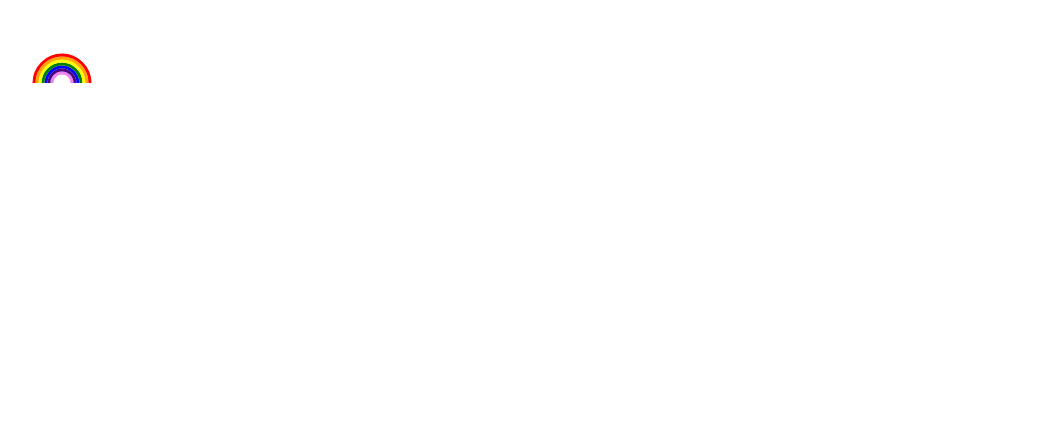
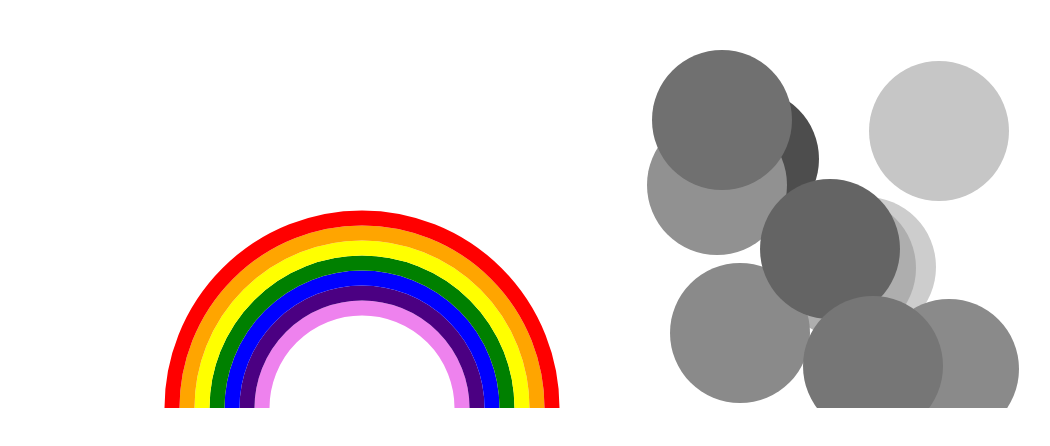
Before and after one commit to ksama22/M06-Modules, a plain HTML site: page index.html in a window 1280 px wide. Shown: the whole page, without its empty margins (46-1096 px from the left). Drawn offline with Linux system fonts and the light colour scheme.

Commit message:
edited arc-iris & created cercles random

```diff
--- a/circle.mjs
+++ b/arciris.mjs
@@ -1,12 +1,12 @@
 const name = 'circle';
 //Voy a crear un circulo con lo basico
-function instanciar(iris, color) {
+function instanciar(iris, color, grosor) {
     return {
-        posx: 100,
-        posY: 75,
+        posx: 400,
+        posY: 400,
         //Esto lo consegui con luis, es para hacer el medio arco iris teniendo esa forma
         grau: 1 * Math.PI,
-        grosor: 3,
+        grosor: grosor,
         //Iris es como la grandaria del siguiente, por eso varia
         iris: iris,
         // Y el color tambien varia
@@ -21,7 +21,7 @@ function draw(objCercle, canvaCircle) {
     //todos los valores del ctx seran definidos en el OBJ Cercle
     ctx.lineWidth = objCercle.grosor; // el tamaña de linea
     ctx.strokeStyle = objCercle.color; // el color de la linea
-    ctx.arc(objCercle.posx, objCercle.posY, objCercle.iris, objCercle.grau, 0); // la posicion del arco
+    ctx.arc(objCercle.posx, objCercle.posY, objCercle.iris, objCercle.grau, false); // la posicion del arco
     ctx.stroke();
     //Devuelve ese ctx para luego aplicarlo en el main
     return ctx;
--- /dev/null
+++ b/cercle.mjs
@@ -0,0 +1,34 @@
+const canvas = document.getElementById('myCanvas2');
+
+//Funcio que genera un numero random
+function randInt(min, max) {
+    min = Math.ceil(min);
+    max = Math.floor(max);
+    return Math.floor(Math.random() * (max - min + 1) + min); // The maximum is inclusive and the minimum is inclusive
+}
+
+//Contructor per un cercle
+function instanciarCercle(centerX, centerY, radius) {
+    return {
+        centerX: centerX,
+        centerY: centerY,
+        radius: radius,
+    };
+}
+//Instacia un cercle en el canvas del html amb les propietats del obj
+function drawCercle(objCercle, canvaCircle) {
+    var ctx = canvaCircle.getContext("2d");
+    const centerX = objCercle.centerX;
+    const centerY = objCercle.centerY;
+    const radius = 70;
+
+    ctx.beginPath();
+    ctx.arc(centerX, centerY, radius, 0, 2 * Math.PI, false);
+    //Genera una gama de grisos
+    let randColor = randInt(50, 240);
+    ctx.fillStyle = `rgb(${randColor},${randColor},${randColor})`;
+    ctx.fill();
+    return ctx;
+}
+
+export { instanciarCercle, drawCercle ,randInt};
--- a/index.html
+++ b/index.html
@@ -10,10 +10,9 @@
 </head>
 
 <body>
-    <canvas id="myCanvas1" width="800" height="800"></canvas>
-    <canvas id="myCanvas2" width="800" height="800"></canvas>
+    <canvas id="myCanvas1" width="600" height="400"></canvas>
 
+    <canvas id="myCanvas2" width="600" height="400"></canvas>
 </body>
 
-
 </html>
--- a/main.mjs
+++ b/main.mjs
@@ -1,5 +1,7 @@
 // consigue las funciones exportadas
-import { instanciar, draw, reportArea, reportPerimeter } from './circle.mjs';
+import { instanciar, draw, reportArea, reportPerimeter } from './arciris.mjs';
+import { instanciarCercle, drawCercle, randInt } from './cercle.mjs';
+
 // consigues el canvas del html
 var canva1 = document.getElementById("myCanvas1");
 
@@ -12,13 +14,22 @@ reportArea(circle1.grosor);
 //Deberia pasar un parametro del objecto  y calcular llamando la funcion
 reportPerimeter(circle1.grosor);
 
-
-//lo hago cada "3" porque el grosor es "3", Si el grosor es 2, lo haria cada 2
-let iris = 10;
+//Posicio del primer color del arc irisen width
+let irisPosition = 100;
+//grosor de la linea del arc iris
+let lineWidth = 15;
+//Per cada color genera un cercle
 for (let i = 0; i < colors.length; i++) {
-    //No se sobrescriben porque cada circulo esta en un "iris" "center" o "grandaria" diferente como quieras llamarlo
-    let circle = instanciar(iris, colors[i]);
+    //Crea un cercle en la primera posicio, el primer color i el grosor delinea
+    let circle = instanciar(irisPosition, colors[i], lineWidth);
     //Por cada circulo nuevo creado le digo que lo aplica EN EL MISMO CANVA
     draw(circle, canva1);
-    iris = iris + 3;
+    irisPosition = irisPosition + circle.grosor;
 }
+
+//Genera cercles en posicions al atzar
+var canva2 = document.getElementById("myCanvas2");
+for (let i = 0; i < 10; i++) {
+    let circle2 = instanciarCercle(randInt(100,400),randInt(100,400), 70);
+    drawCercle(circle2,canva2);
+}
```
